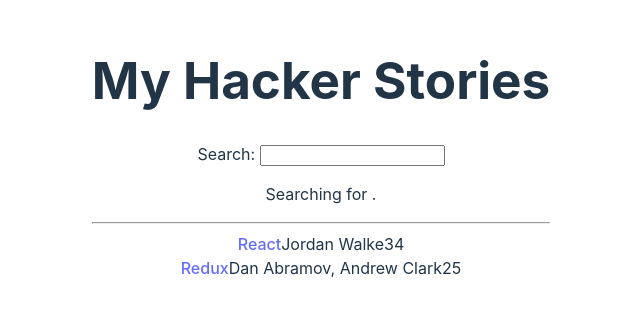
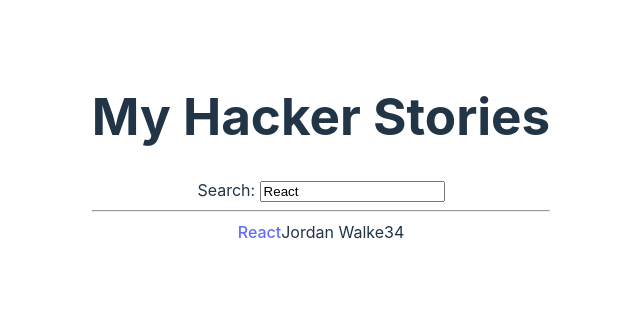
Before and after one commit to MikaaZz/react-project, a React (Vite) app: page / in a window 1280 px wide. Shown: the part 251-566 px from the top of the page, without its empty margins (319-959 px from the left). Built offline with nearby package versions, Linux system fonts and the light colour scheme.

Commit message:
Add search term history

```diff
--- a/src/App.jsx
+++ b/src/App.jsx
@@ -1,6 +1,7 @@
-import './App.css';
+import React from 'react';
 import List from './components/List';
 import Search from './components/Search';
+import './App.css';
 
 const stories = [
   {
@@ -22,15 +23,27 @@
 ];
 
 const App = () => {
+  const [searchTerm, setSearchTerm] = React.useState(localStorage.getItem('search') || 'React');
+
+  React.useEffect(() => {
+    localStorage.setItem('search', searchTerm);
+  }, [searchTerm]);
+
   const handleSearch = (event) => {
-    console.log(event.target.value);
+    setSearchTerm(event.target.value);
+    localStorage.setItem('search', event.target.value);
   };
+
+  const searchedStories = stories.filter((story) => {
+    return story.title.toLowerCase().includes(searchTerm.toLowerCase());
+  });
+
   return (
     <div>
       <h1>My Hacker Stories</h1>
-      <Search onSearch={handleSearch} />
+      <Search search={searchTerm} onSearch={handleSearch} />
       <hr />
-      <List list={stories} />
+      <List list={searchedStories} />
     </div>
   );
 };
--- a/src/components/List/index.jsx
+++ b/src/components/List/index.jsx
@@ -1,13 +1,15 @@
-const List = (props) =>
-  props.list.map((item) => (
-    <div key={item.objectID}>
-      <span>
-        <a href={item.url}>{item.title}</a>
-      </span>
-      <span>{item.author}</span>
-      <span>{item.num_comments}</span>
-      <span>{item.points}</span>
-    </div>
-  ));
+/* eslint-disable react/prop-types */
+const List = ({ list }) => list.map(({ objectID, ...item }) => <Item key={objectID} {...item} />);
+
+const Item = ({ title, url, author, num_comments, points }) => (
+  <div>
+    <span>
+      <a href={url}>{title}</a>
+    </span>
+    <span>{author}</span>
+    <span>{num_comments}</span>
+    <span>{points}</span>
+  </div>
+);
 
 export default List;
--- a/src/components/Search/index.jsx
+++ b/src/components/Search/index.jsx
@@ -1,20 +1,10 @@
-import React from 'react';
+/* eslint-disable react/prop-types */
+const Search = ({ search, onSearch }) => {
 
-const Search = props => {
-  const [searchTerm, setSearchTerm] = React.useState('');
-
-  const handleChange = (event) => {
-    setSearchTerm(event.target.value);
-    props.onSearch(event);
-  };
   return (
     <>
       <label htmlFor="search">Search: </label>
-      <input id="search" type="text" onChange={handleChange} />
-
-      <p>
-        Searching for <strong>{searchTerm}</strong>.
-      </p>
+      <input id="search" type="text" value={search} onChange={onSearch} />
     </>
   );
 };
```
